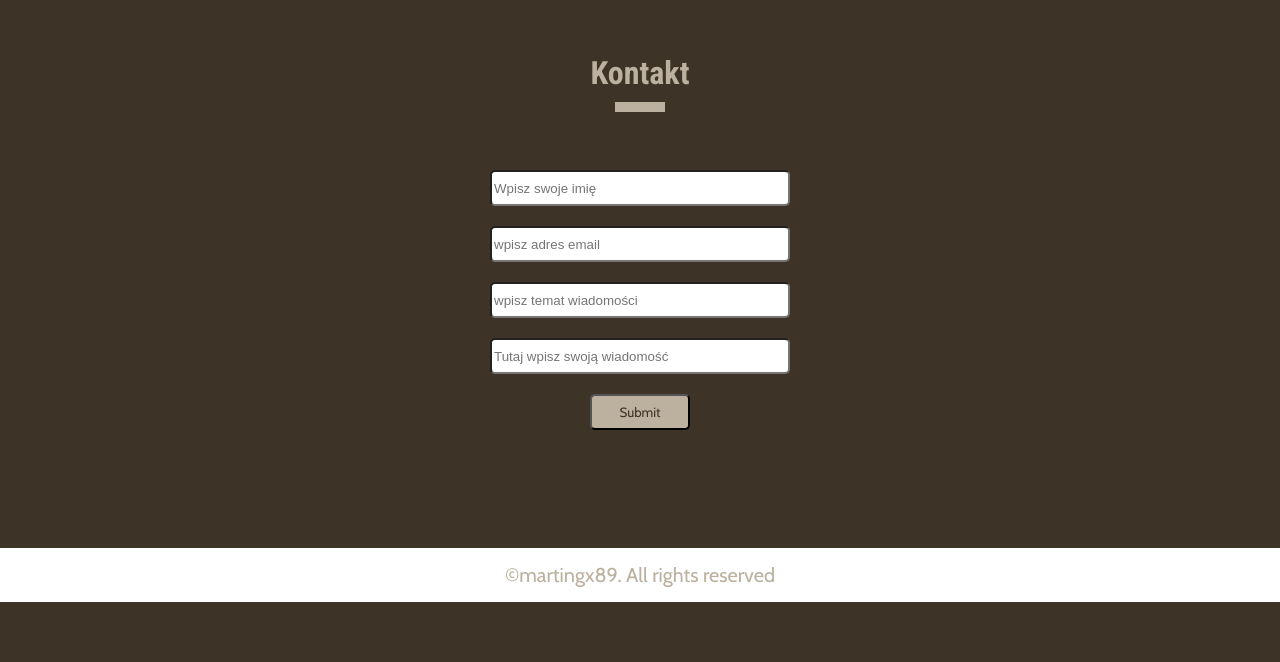
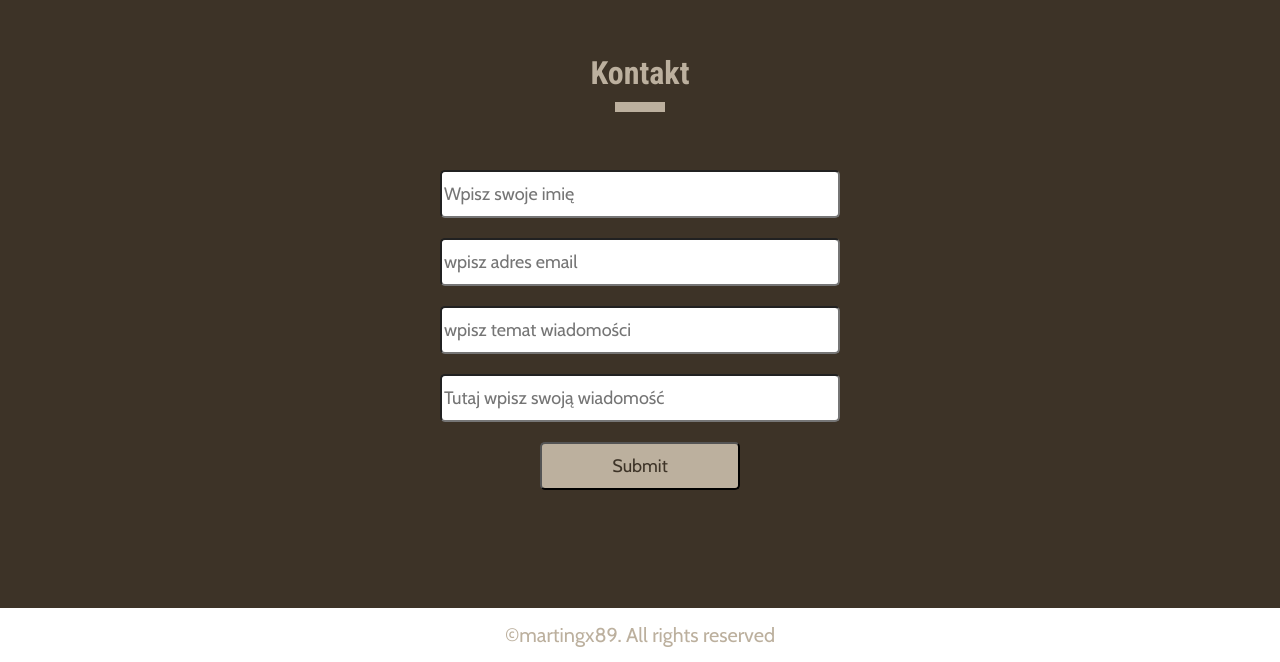
Before and after one commit to martingx89/Kodilla_Prework, a website: page index.html in a window 1280 px wide. Shown: the part 2875-3537 px from the top of the page. Before the commit the page ends 3477 px from the top, so only its background shows below. Drawn offline with nearby package versions, Linux system fonts and the light colour scheme.

Commit message:
improve form

```diff
--- a/style.scss
+++ b/style.scss
@@ -170,16 +170,18 @@ section {
 	align-items: center;
 
 	input {
-		width: 300px;
-		height: 36px;
+		width: 400px;
+		height: 48px;
 		margin: 10px;
 		border-radius: 5px;
+		font-family: $font-regular;
+		font-size: 18px;
+
 	}
 	.button {
-		width: 100px;
-		height: 36px;
+		width: 200px;
+		height: 48px;
 		background-color: $color-main;
-		font-family: $font-regular;
 		color: $color-background;
 	}
 }
```
Also changed, not shown: style.css.
